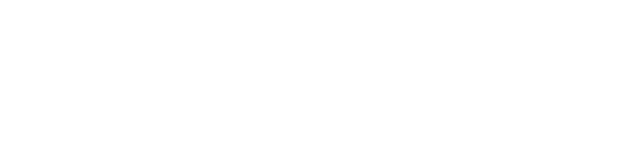
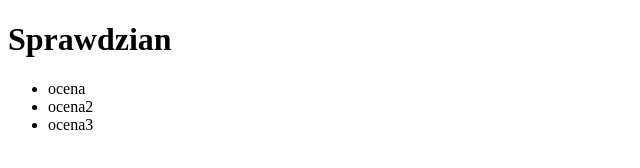
Before and after one commit to BuldoGQ/sp, a plain HTML site: page index.html in a window 1280 px wide. Shown: the whole page, without its empty margins (0-640 px from the left). Drawn offline with Linux system fonts and the light colour scheme.

Commit message:
Update index.html

```diff
--- a/index.html
+++ b/index.html
@@ -6,6 +6,16 @@
     <title>Sprawdzian Jakub Z</title>
 </head>
 <body>
+     <h1> Sprawdzian </h1>
+    <main>
+        <p>
+            <ul>
+                <li>ocena</li>
+                <li>ocena2</li>
+                <li>ocena3</li>
+            </ul>
+        </p>
+    </main>
 
 </body>
 </html>
```
